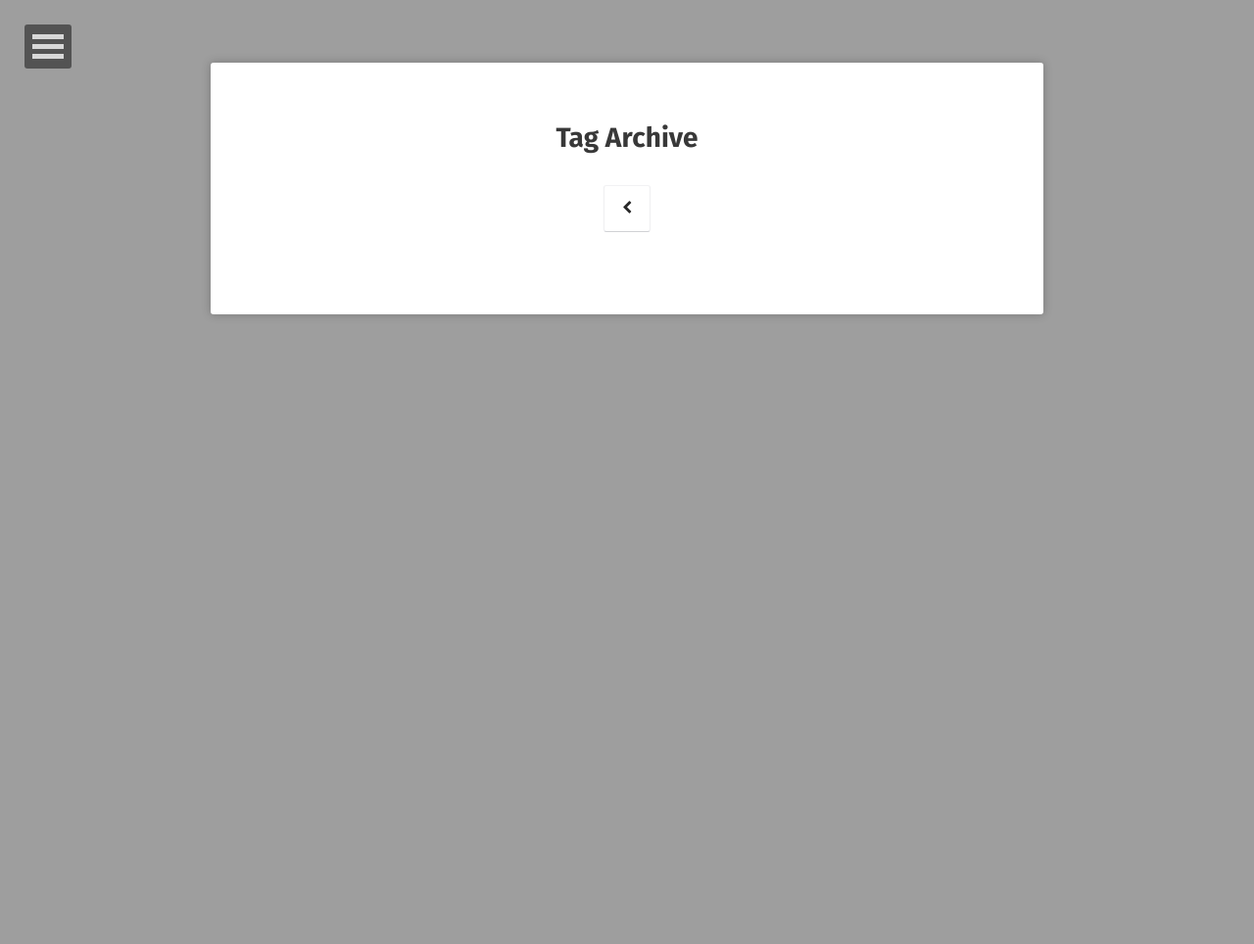
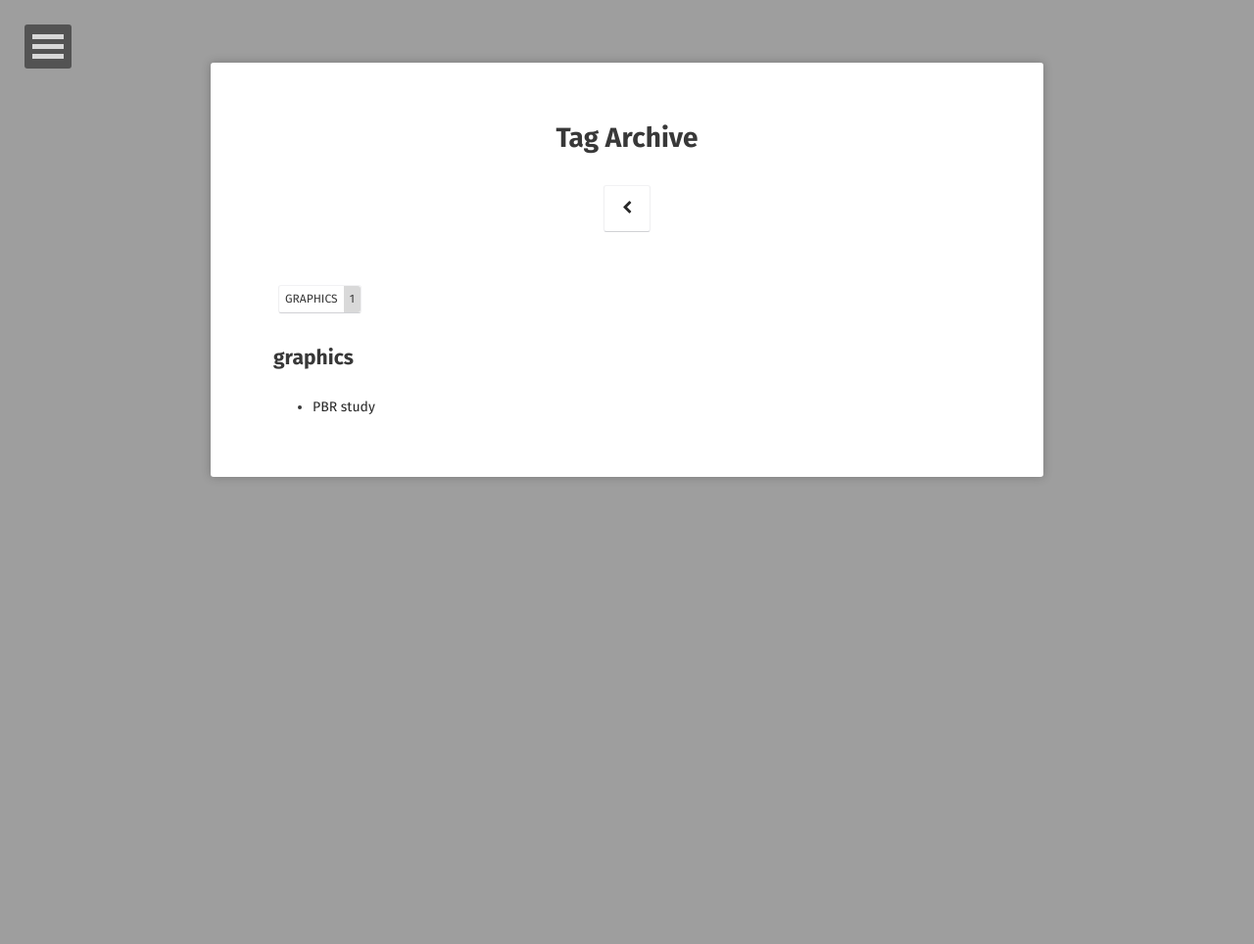
Before and after one commit to jaeeun/jaeeun.github.io, a Jekyll site: the page built from tags/index.html, in a window 1280 px wide. Shown: the whole page at 98% size. Built offline with Jekyll 4.4.1, drawn with Linux system fonts in a browser that asks for light colours; some web fonts are replaced.

Commit message:
Update 2022-04-28-PBR-study.md

```diff
--- a/_posts/2022-04-28-PBR-study.md
+++ b/_posts/2022-04-28-PBR-study.md
@@ -2,8 +2,9 @@
 title : "PBR study"
 data : 2022-04-28 17:07:00 -0400
 categories : graphics
-
-
+tag:
+- graphics
+comments: true
 ---
 
 PBR 정리
```
